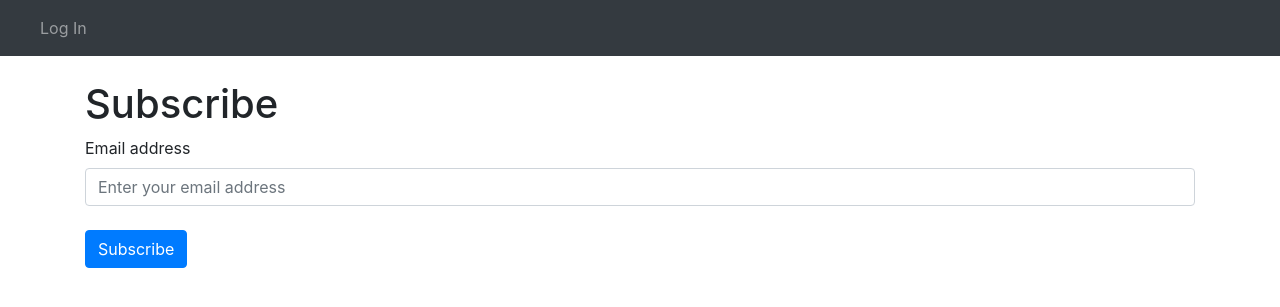
After one commit to mdorn/flask-groupsio, a Flask app: page /subscribe in a window 1280 px wide. The commit adds this page. Shown: the top 307 px of the page. Run offline with Flask 2, Linux system fonts and the light colour scheme; parts of the project's set-up code (start-up, migrations or seed data) failed here and were passed over; some libraries are stand-ins or nearby versions.

Commit message:
Add subscribe form

```diff
--- a/flask_groupsio/config.py
+++ b/flask_groupsio/config.py
@@ -16,6 +16,7 @@ class BaseConfig(object):
     GROUP_EMAIL = ''
     GROUP_EMAIL_SUBSCRIBE = ''
     SHARED_ACCOUNT=''
+    SIGNUP_ID=''
 
     HOME_HTML = '''
     <h1>Your Org</h1>
@@ -48,4 +49,5 @@ class ProductionConfig(BaseConfig):
     HOME_HTML = os.getenv('HOME_HTML')
     FEED_URL = os.getenv('FEED_URL')
     FEEDS = json.loads(os.getenv('FEEDS'))
-    SHARED_ACCOUNT=os.getenv('SHARED_ACCOUNT')
+    SHARED_ACCOUNT = os.getenv('SHARED_ACCOUNT')
+    SIGNUP_ID = os.getenv('SIGNUP_ID')
--- a/flask_groupsio/forms.py
+++ b/flask_groupsio/forms.py
@@ -1,6 +1,6 @@
 from flask_wtf import FlaskForm
 from wtforms import StringField, SubmitField, BooleanField, PasswordField
-from wtforms.validators import DataRequired, Length
+from wtforms.validators import DataRequired, Length, Email
 
 
 class LoginForm(FlaskForm):
@@ -8,3 +8,8 @@ class LoginForm(FlaskForm):
     password = PasswordField('Password', validators=[DataRequired(), Length(4, 150)])
     remember = BooleanField('Remember me')
     submit = SubmitField()
+
+
+class SubscribeForm(FlaskForm):
+    email = StringField('Email', validators=[DataRequired(), Email(), Length(1, 100)])
+    # TODO: email validator
--- a/flask_groupsio/templates/index.html
+++ b/flask_groupsio/templates/index.html
@@ -6,7 +6,7 @@
         {% if not session.username %}
         <a href="/login"><button class="btn btn-primary" type="submit">Log In</button></a>
         <br /><br />
-        <p>If you do not have an account, click <a href="{{ config.GROUP_URL }}/join">here</a> to subscribe.</p>
+        <p>If you do not have an account, click <a href="/subscribe">here</a> to subscribe.</p>
         <p class="small">You may also request access through your site administrator.</p>
         {% endif %}
 <!--         <p class="lead">Use this document as a way to quickly start any new project.<br> All you get is this text and a mostly barebones HTML document.</p>
--- /dev/null
+++ b/flask_groupsio/templates/subscribe.html
@@ -0,0 +1,19 @@
+{% extends 'base.html' %}
+
+{% block content %}
+<h1>Subscribe</h1>
+
+<form action="{{ config.GROUP_URL }}/signup?u={{ config.SIGNUP_ID }}" method="post" id="groupsio-embedded-subscribe-form" name="groupsio-embedded-subscribe-form" target="_blank">
+  <div class="form-group">
+    <label for="email">Email address</label>
+      <input type="email" value="" name="email" class="form-control" id="email" placeholder="Enter your email address" required="">
+
+    <div style="position: absolute; left: -5000px;" aria-hidden="true"><input type="text" name="b_{{ config.SIGNUP_ID }}" tabindex="-1" value=""></div>
+    <div id="templatearchives"></div>
+    <br />
+    <input type="submit" value="Subscribe" name="subscribe" id="groupsio-embedded-subscribe" class="btn btn-primary">
+  </div>
+</form>
+
+
+{% endblock %}
--- a/flask_groupsio/views.py
+++ b/flask_groupsio/views.py
@@ -10,7 +10,7 @@ from flask import render_template, request, make_response, url_for, redirect, fl
 
 from .app import app
 from . import filters
-from .forms import LoginForm
+from .forms import LoginForm, SubscribeForm
 from .models import Message, File, Event, Member
 
 
@@ -45,6 +45,17 @@ def logout():
     session.clear()
     resp = redirect(url_for('index'))
     return resp
+
+
+@app.route('/subscribe', methods=['GET', 'POST'])
+def subscribe():
+    form = SubscribeForm()
+    # TODO: process form and repost?
+    if request.method == 'POST':
+        flash('Do it!.')
+    resp = render_template('subscribe.html', form=form)
+    return resp
+
 
 
 @app.route('/messages', methods=('GET',))
```
Also changed, not shown: flask_groupsio/templates/login.html (+6 -3 lines).
